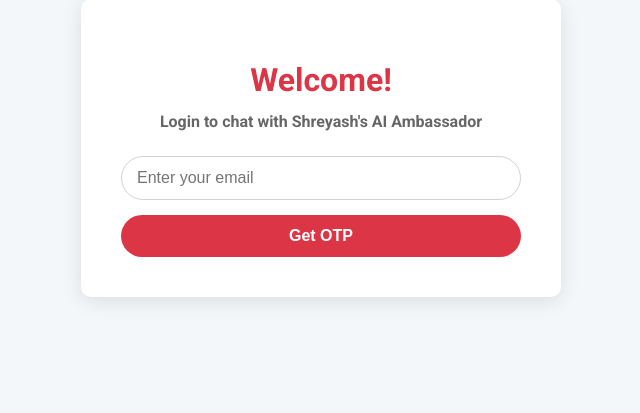
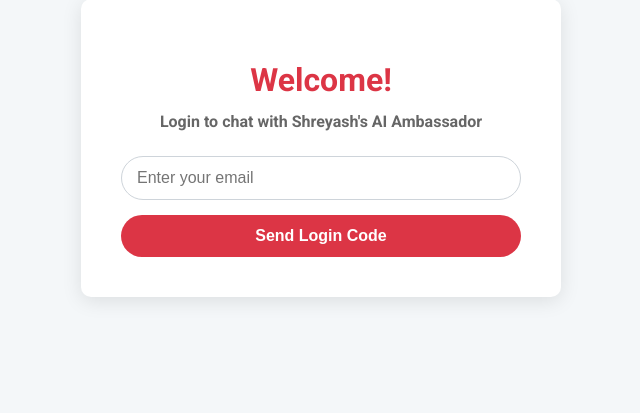
Before and after one commit to SHREYASHSINGHAI/AI-PERSONAL-AMBASSADOR, a Flask app: page /email_login in a window 1280 px wide. Shown: the part 252-665 px from the top of the page, without its empty margins (319-959 px from the left). Run offline with Flask 3, Linux system fonts and the light colour scheme.

Commit message:
Update email_login.html

```diff
--- a/templates/email_login.html
+++ b/templates/email_login.html
@@ -82,7 +82,7 @@
         {% endif %}
         <form method="post">
             <input type="email" name="email" placeholder="Enter your email" required>
-            <button type="submit">Get OTP</button>
+            <button type="submit">Send Login Code</button>
         </form>
     </div>
 </body>
```
